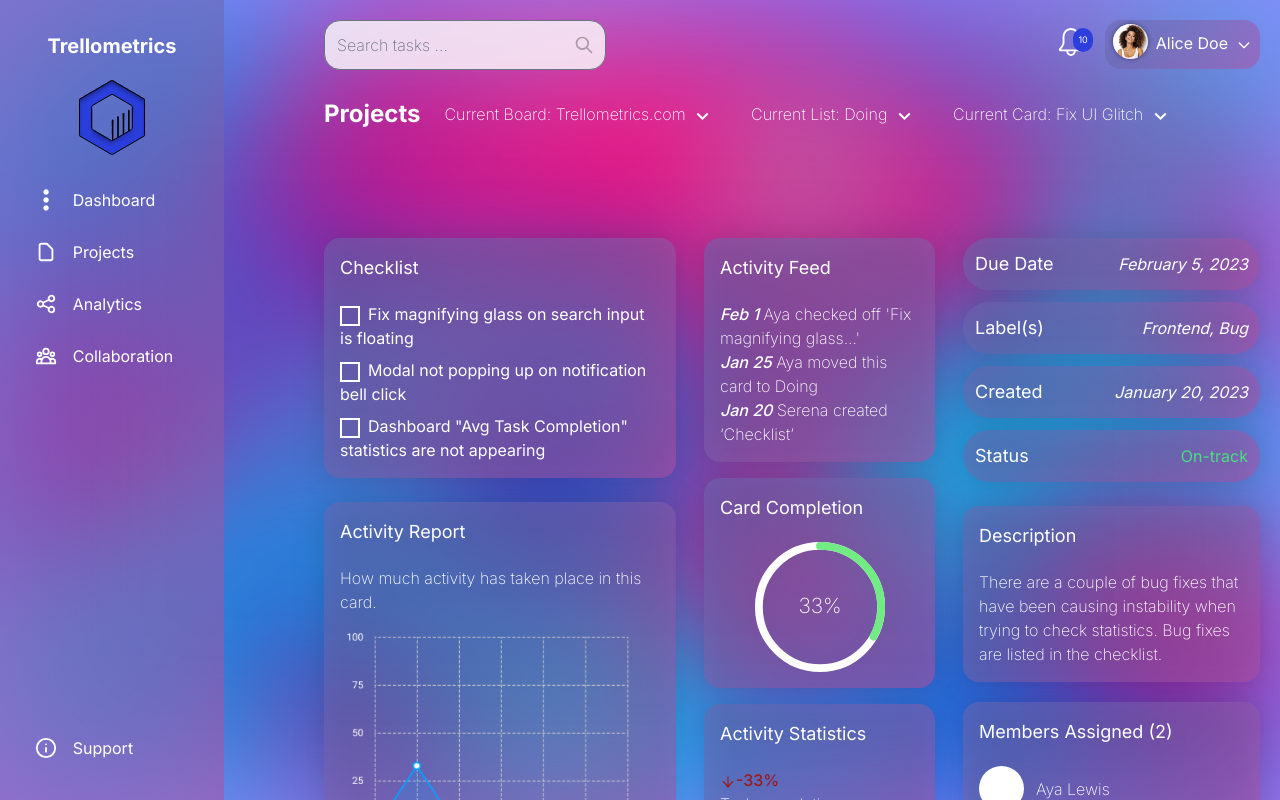
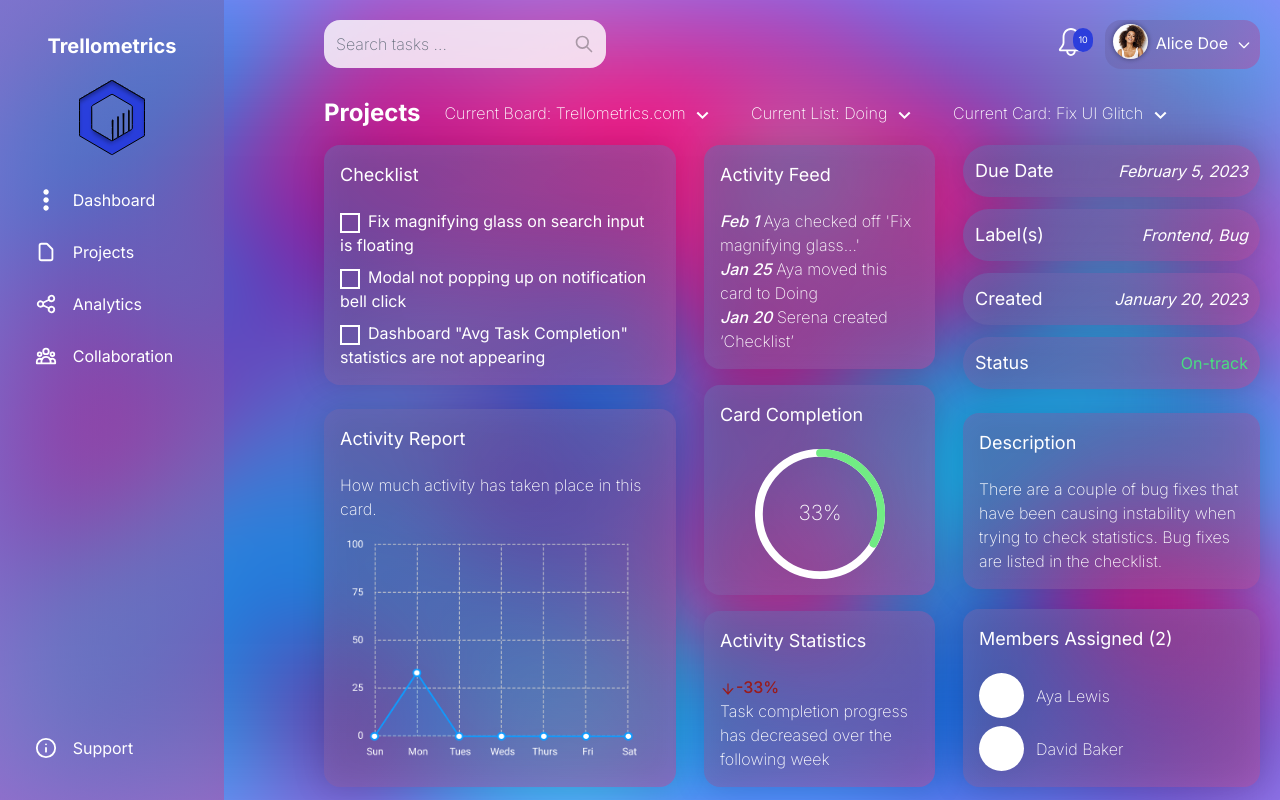
Before and after one commit to pixelRena/Trello-Dashboard, a Next.js app: page /projects in a window 1280 px wide. Built offline with nearby package versions, Linux system fonts and the light colour scheme.

Commit message:
Update styling of search input and update blur on background, fixed dropdown mobile scaling

```diff
--- a/components/searchbar/searchbar.component.jsx
+++ b/components/searchbar/searchbar.component.jsx
@@ -2,7 +2,7 @@ export default function SearchBar() {
     return(
         <form className="relative h-fit">
             <label className="hidden" htmlFor="searchInput">Search Bar</label>
-            <input className="w-[30vw] font-extralight bg-white/[.80] backdrop-blur-2xl rounded-2xl p-3 text-black focus:bg-white lg:w-[22vw] hover:bg-white" type="text" id="searchInput" placeholder="Search tasks ..."/>
+            <input className="w-[30vw] font-extralight bg-white/[.80] border-0 ring-0 outline-0 backdrop-blur-2xl rounded-2xl p-3 text-black focus:bg-white lg:w-[22vw] hover:bg-white focus:ring-0 focus:outline-0 focus:border-0" type="text" id="searchInput" placeholder="Search tasks ..."/>
             <div className="absolute inset-y-0 right-0 flex items-center pr-3 pointer-events-none">
                 <svg aria-hidden="true" className="w-5 h-5 text-black opacity-30" fill="none" stroke="currentColor" viewBox="0 0 24 24" xmlns="http://www.w3.org/2000/svg"><path strokeLinecap="round" strokeLinejoin="round" strokeWidth="2" d="M21 21l-6-6m2-5a7 7 0 11-14 0 7 7 0 0114 0z"></path></svg>
             </div>
--- a/components/user-dropdown/user-dropdown.component.jsx
+++ b/components/user-dropdown/user-dropdown.component.jsx
@@ -19,7 +19,7 @@ export default function UserDropdown() {
                     <svg className="w-4 h-4 ml-2 inline" aria-hidden="true" fill="none" stroke="currentColor" viewBox="0 0 24 24" xmlns="http://www.w3.org/2000/svg"><path strokeLinecap="round" strokeLinejoin="round" strokeWidth="2" d="M19 9l-7 7-7-7"></path></svg>
                 </div>
             </button>
-            <div className={`absolute w-full pb-3 pr-3 pl-3 top-0 pt-12 z-[14] rounded-2xl drop-shadow-primary leading-8 ${isUserOpen ? "bg-primary-color backdrop-blur-2xl" : "hidden"}`}>
+            <div className={`absolute w-full pb-3 px-2 top-0 pt-12 z-[14] rounded-2xl drop-shadow-primary leading-8 ${isUserOpen ? "bg-primary-color backdrop-blur-2xl" : "hidden"}`}>
                 <div>
                     <button className="block hover:opacity-70"><IoSettingsOutline className="inline mr-4" size={22}/>Settings</button>
                     <button className="block hover:opacity-70"><IoIosLogOut className="inline mr-4" size={22}/>Sign Out</button>
--- a/pages/projects.jsx
+++ b/pages/projects.jsx
@@ -11,7 +11,7 @@ export default function Projects() {
     return(
         <div className="lg:mt-0 mt-20 lg:p-0 p-5">
             <PageSubNavigation title="Projects"/>
-            <div className="mt-24 flex flex-col-reverse lg:flex-row gap-x-7 h-full w-full justify-around">
+            <div className="lg:m-auto mt-24 flex flex-col-reverse lg:flex-row gap-x-7 h-full w-full justify-around">
                 <div className="flex flex-col py-3 gap-6 w-full">
                     <CardTemplate title="Checklist" additionalClasses="h-full">
                         <form className="h-full flex flex-col justify-between">
--- a/styles/Background.module.css
+++ b/styles/Background.module.css
@@ -9,5 +9,5 @@
     background-repeat: no-repeat;
     width: 100%;
     height: 100vh;
-    filter: blur(75px);
+    filter: blur(65px);
 }
```
